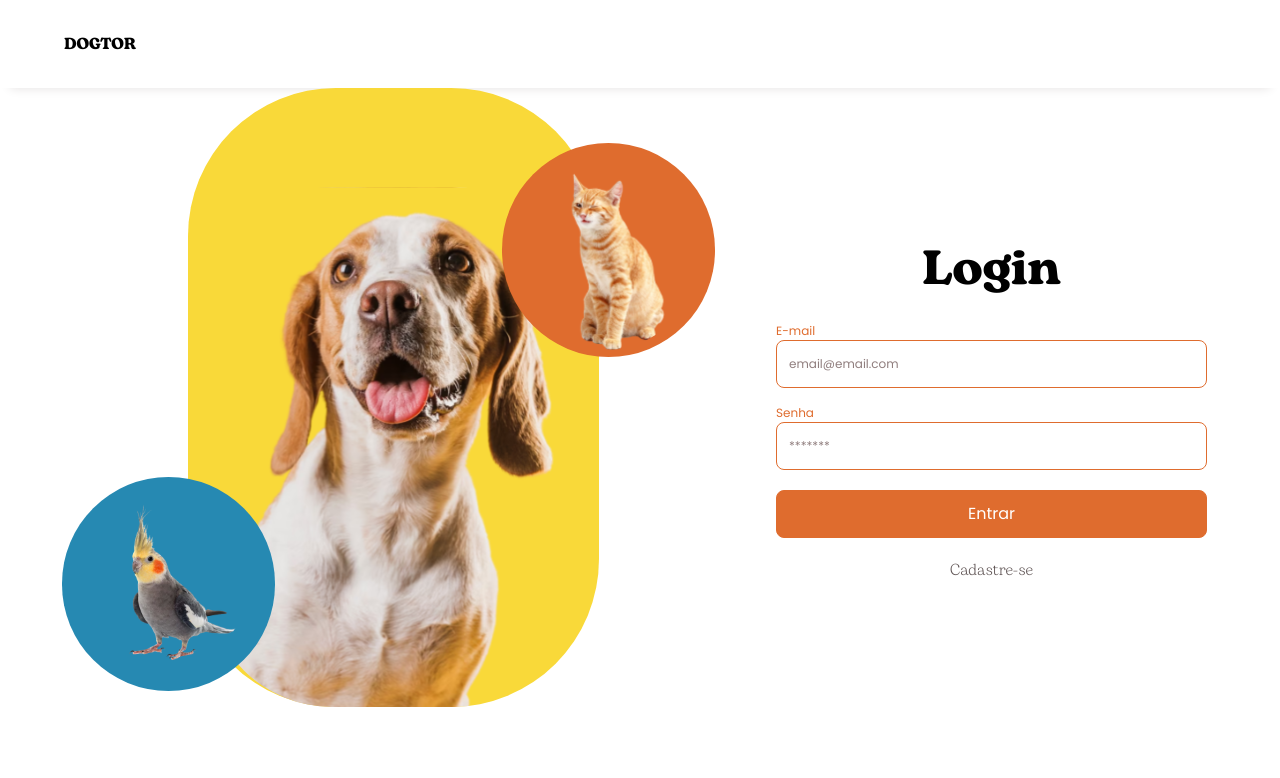
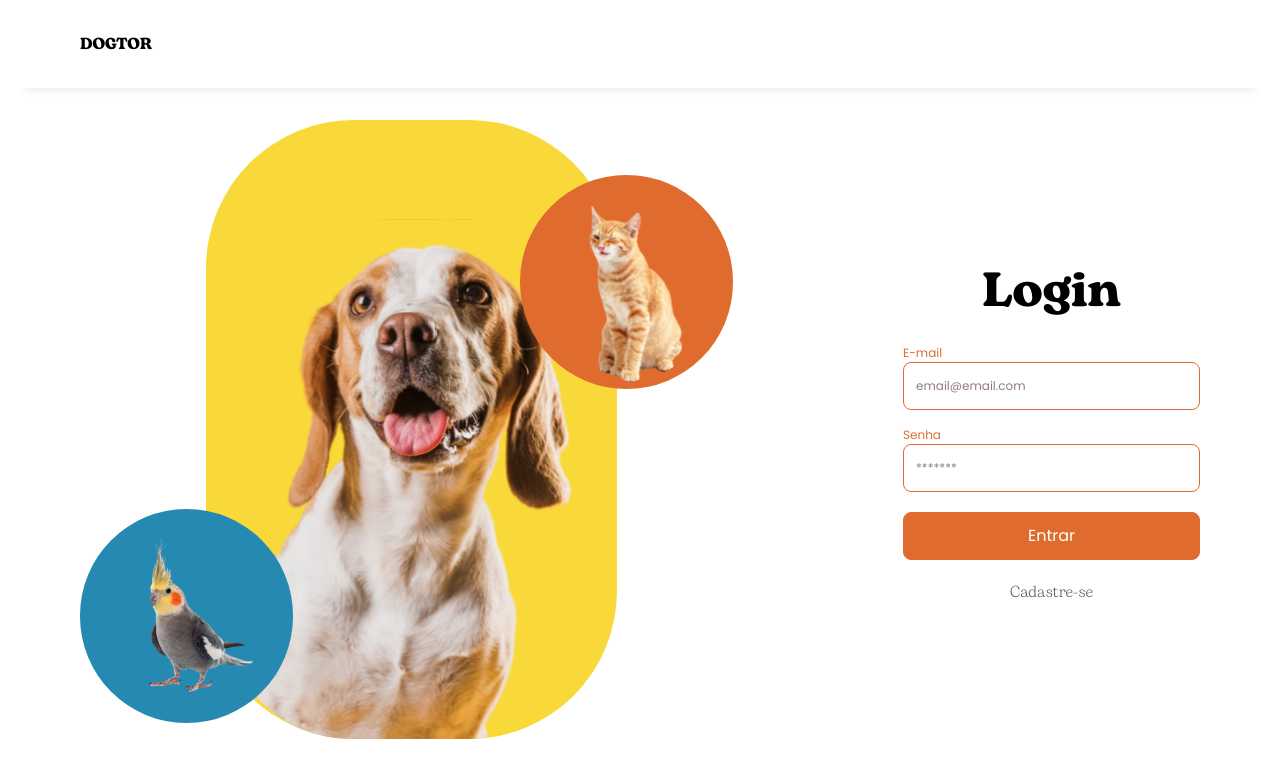
Before and after one commit to joaoMarcos777/dogtor, a React (Vite) app in the folder frontend/dogtor/: page /sign-in in a window 1280 px wide. Shown: the top 778 px of the page. Built offline with nearby package versions, Linux system fonts and the light colour scheme.

Commit message:
feat: fix login screen

```diff
--- a/frontend/dogtor/src/pages/sign-in/index.jsx
+++ b/frontend/dogtor/src/pages/sign-in/index.jsx
@@ -1,11 +1,14 @@
 import { useEffect, useState } from "react";
 import orangeCat from "../../assets/orange-cat.png";
 import pets from "../../assets/pets.svg";
+
+import { Container } from "./styles";
+
+import { Form } from "../../components/form";
 import { Button } from "../../components/button";
 import { ButtonText } from "../../components/button-text";
 import { Header } from "../../components/header";
 import { Input } from "../../components/input";
-import { Container, Image, Form } from "./styles";
 import { Link } from "react-router-dom";
 
 export function SignIn() {
@@ -30,10 +33,10 @@ export function SignIn() {
     <Container>
       <Header />
 
-      <Image src={image} alt="" />
-
-      <Form>
-        <h1>Login</h1>
+      <div>
+        <img src={image} alt="" />
+        <div>
+          <Form title="Login">
             <Input
               title="E-mail"
               placeholder="email@email.com"
@@ -52,6 +55,8 @@ export function SignIn() {
               <ButtonText title="Cadastre-se" />
             </Link>
           </Form>
+        </div>
+      </div>
     </Container>
   );
 }
--- a/frontend/dogtor/src/pages/sign-in/styles.js
+++ b/frontend/dogtor/src/pages/sign-in/styles.js
@@ -4,53 +4,29 @@ export const Container = styled.main`
   display: flex;
   flex-direction: column;
   justify-content: center;
-  align-items: center;
+  padding: 0 1.6rem;
 
-  padding: 1.6rem;
-
-  @media (min-width: 1100px) {
-    display: grid;
-    justify-content: stretch;
-    padding: 0;
-
-    grid-template-areas:
-      "header header header"
-      "image form form";
-  }
-`;
-
-export const Image = styled.img`
-  grid-area: image;
-
-  @media (min-width: 1100px) {
-    justify-self: center;
-  }
-`;
-
-export const Form = styled.form`
-  grid-area: form;
-
-  margin-top: 2rem;
-  width: 100%;
-
-  display: flex;
-  flex-direction: column;
-  align-items: center;
-  justify-content: center;
-
-  > h1 {
-    font-weight: 600;
-    font-size: 2.4rem;
-    line-height: 4.8rem;
+  > div {
+    margin-top: 3.2rem;
   }
 
   @media (min-width: 1100px) {
-    max-width: 43.1rem;
+    > div {
+      margin: 3.2rem 6.4rem 0;
 
-    > h1 {
-      font-weight: 600;
-      font-size: 4.8rem;
-      line-height: 7.3rem;
+      display: flex;
+      gap: 17rem;
+
+      img {
+        width: 100%;
+      }
+
+      div {
+        width: 100%;
+        display: flex;
+        flex-direction: column;
+        justify-content: center;
+      }
     }
   }
 `;
--- a/frontend/dogtor/src/pages/sign-up/styles.js
+++ b/frontend/dogtor/src/pages/sign-up/styles.js
@@ -23,4 +23,5 @@ export const Wrapper = styled.div`
   width: 100%;
   display: flex;
   flex-direction: column;
+  justify-content: center;
 `;
```
Lines whose indentation alone changed are shown as unchanged.
